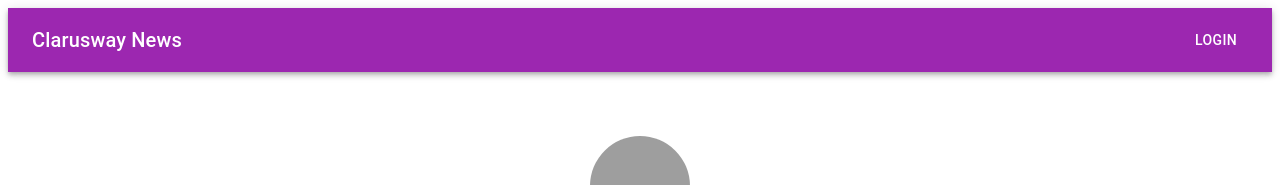
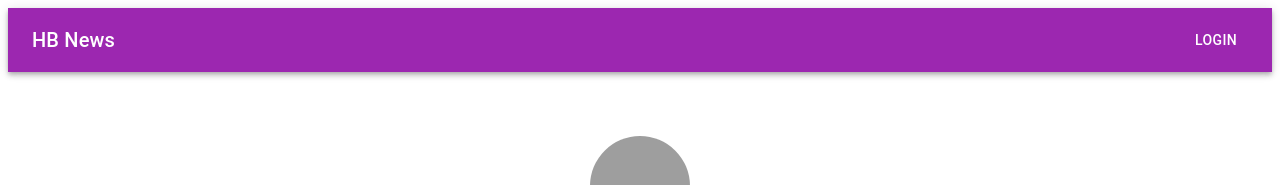
Before and after one commit to hakanbilgi/react-reduxtoolkit-news-project, a React (Create React App) app: page /login in a window 1280 px wide. Shown: the top 185 px of the page. Built offline with nearby package versions, Linux system fonts and the light colour scheme; grey boxes are pictures that could not be loaded.

Commit message:
finished

```diff
--- a/src/components/Navbar.jsx
+++ b/src/components/Navbar.jsx
@@ -29,7 +29,7 @@ export default function Navbar() {
             sx={{ flexGrow: 1, cursor: "pointer" }}
             onClick={() => navigate("/")}
           >
-            Clarusway News
+            HB News
           </Typography>
 
           {user?.email && (
--- a/src/features/newsSlice.jsx
+++ b/src/features/newsSlice.jsx
@@ -21,7 +21,7 @@ export const getNews = createAsyncThunk(
   async (thunkAPI, { rejectWithValue }) => {
     //! asyn callback function
     const API_KEY = "cd8a8d77a8b24209927ac807383adf61";
-    const url = `https://newsapi.org/v2/top-headlines?country=tr&apiKey=${API_KEY}`;
+    const url = `https://newsapi.org/v2/top-headlines?country=us&apiKey=${API_KEY}`;
     try {
       const { data } = await axios(url);
       return data.articles;
```
